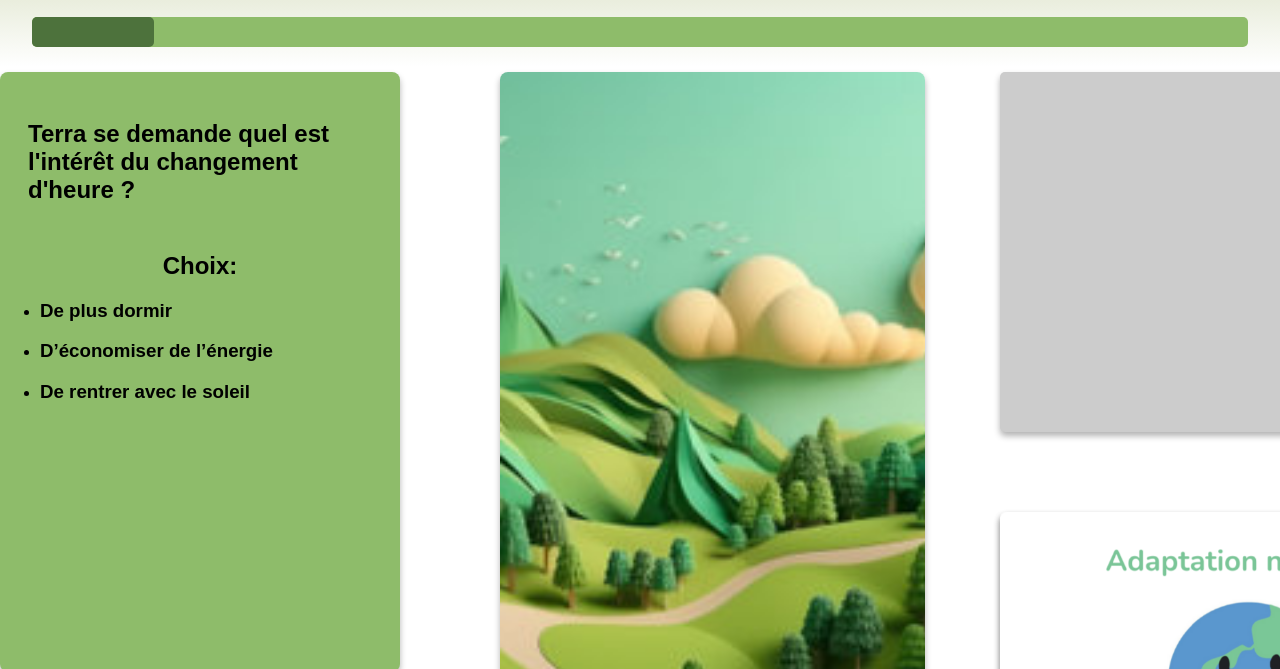
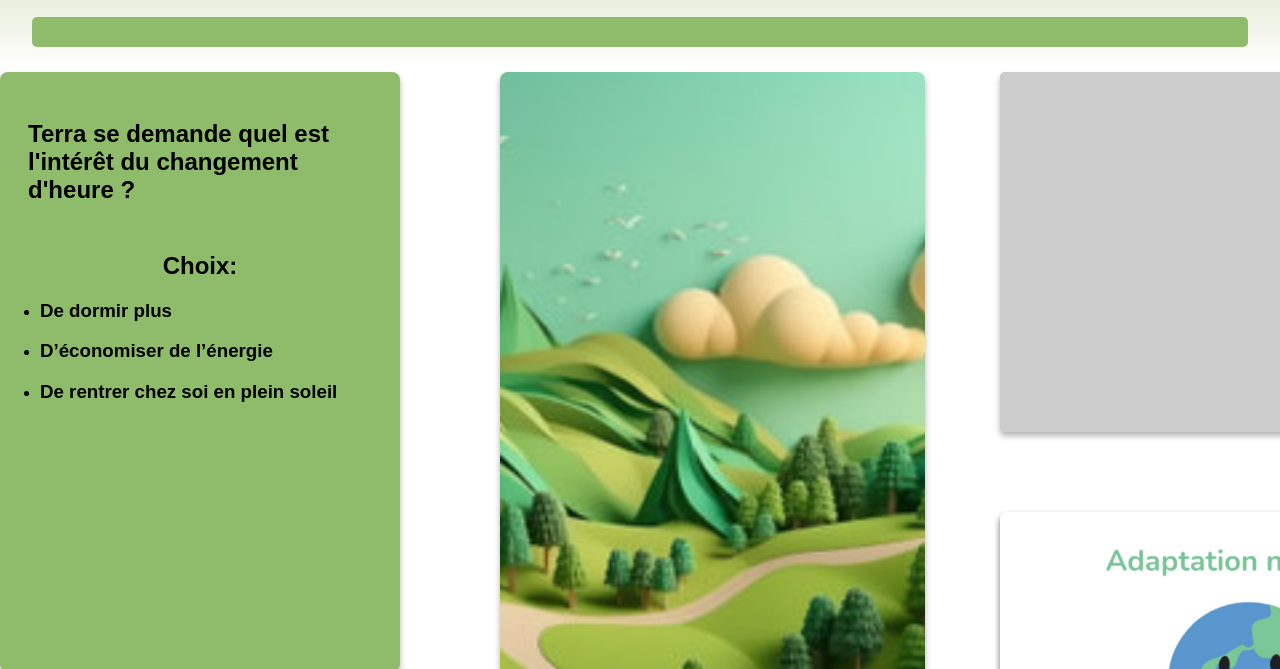
Before and after one commit to userwan777/Nuit-de-l-Info-2023, a plain HTML site: page html/accueil.html in a window 1280 px wide. Shown: the part 93-762 px from the top of the page. Drawn offline with Linux system fonts and the light colour scheme.

Commit message:
Corrections question + progress bar

```diff
--- a/css/accueil.css
+++ b/css/accueil.css
@@ -61,7 +61,7 @@ body {
 }
 #progress-bar {
     height: 100%;
-    width: 0;
+    width: 0%;
     border-radius: 5px;
     transition: width 0.3s ease;
 }
@@ -79,7 +79,6 @@ body {
 
 #question-container{
     margin-top: 5px;
-
     border-radius: 8px;
     box-shadow: 3px;
     max-width: 400px;
@@ -143,7 +142,6 @@ body {
     max-width: 800px;
     width: 500px;
     height: 800px;
-
 }
 
 .main-container{
--- a/js/script.js
+++ b/js/script.js
@@ -38,17 +38,23 @@ function init(){
 
 function updateProgressBar(percentage) {
 
-    // Mettre à jour la largeur de la barre de progression
-    progressBar.style.width = percentage + '%';
+    var sansPourcentage = parseFloat(progressBar.style.width) || 0;
+
+    sansPourcentage += parseFloat(percentage);
+
+    sansPourcentage = Math.min(100, Math.max(0, sansPourcentage));
+
+    progressBar.style.width = sansPourcentage + '%';
 
     // Mettre à jour la couleur de la barre de progression
 }
 
 // Exemple d'utilisation pour mettre à jour la progression
 // (vous pouvez appeler cette fonction avec le pourcentage de progression et la couleur souhaités)
-updateProgressBar(10);
+
 
 function chooseAnswer(number){
+    updateProgressBar(6.666667);
     displayNextQuestion();
 }
 
--- a/json/data.json
+++ b/json/data.json
@@ -6,7 +6,7 @@
       "answers": [
         {
           "id": 0,
-          "text": "De plus dormir",
+          "text": "De dormir plus",
           "Etat": [
             {
               "typeEtat": "CHAOS",
@@ -26,7 +26,7 @@
         },
         {
           "id": 2,
-          "text": "De rentrer avec le soleil",
+          "text": "De rentrer chez soi en plein soleil",
           "Etat": [
             {
               "typeEtat": "NEUTRE",
@@ -38,7 +38,7 @@
     },
     {
       "id": 1,
-      "text": "terra veut réchauffer de manière éfficace cette hiver, elle veut donc changer son chauffage fort en utilisation d'énergie fossile par une énergie renouvelable ! Quelle est le meilleur choix pour elle ?",
+      "text": "Terra veut se réchauffer de manière efficace cet hiver, elle veut donc remplacer son chauffage fort utilisant des énergies fossiles par une énergie renouvelable ! Quel est le meilleur choix pour elle ?",
       "answers": [
         {
           "id": 0,
@@ -52,7 +52,7 @@
         },
         {
           "id": 1,
-          "text": "Pompe à chaleur géothermique ",
+          "text": "Pompe à chaleur géothermique",
           "Etat": [
             {
               "typeEtat": "CHAOS",
@@ -62,7 +62,7 @@
         },
         {
           "id": 2,
-          "text": "système chauffage éolien",
+          "text": "Système chauffage éolien",
           "Etat": [
             {
               "typeEtat": "NEUTRE",
@@ -88,7 +88,7 @@
         },
         {
           "id": 1,
-          "text": "L’électricité qui provienne de ressources renouvelable, ne rejettent que peu ou pas de gaz à effet de serre. ",
+          "text": "L’électricité qui provient de ressources renouvelables ne rejette que peu ou pas de gaz à effet de serre.",
           "Etat": [
             {
               "typeEtat": "CHAOS",
@@ -98,7 +98,7 @@
         },
         {
           "id": 2,
-          "text": "L’électricité qui provienne de ressources renouvelable, ne rejettent que peu ou pas de gaz à effet de serre",
+          "text": "Réduire les émissions de CO2 est trop coûteux",
           "Etat": [
             {
               "typeEtat": "NEUTRE",
@@ -110,7 +110,7 @@
     },
     {
       "id": 3,
-      "text": "Terra se demande comment la réduction de l'abattage des forêts pourrait avoir des implications positives.",
+      "text": "Terra se demande comment la diminution de l'abattage des forêts pourrait avoir des implications positives.",
       "answers": [
         {
           "id": 0,
@@ -124,7 +124,7 @@
         },
         {
           "id": 1,
-          "text": "Mieux respirer",
+          "text": "De mieux respirer",
           "Etat": [
             {
               "typeEtat": "NEUTRE",
@@ -134,7 +134,7 @@
         },
         {
           "id": 2,
-          "text": "L’électricité qui provienne de ressources renouvelable, ne rejettent que peu ou pas de gaz à effet de serre",
+          "text": "De faire plus de feuilles",
           "Etat": [
             {
               "typeEtat": "CHAOS",
@@ -146,7 +146,7 @@
     },
     {
       "id": 4,
-      "text": "Terra se questionne sur les raisons pour lesquelles on recommande d'éviter l'usage des jets privés.",
+      "text": "Terra se questionne sur les raisons pour lesquelles on ne recommande pas l'usage des jets privés.",
       "answers": [
         {
           "id": 0,
@@ -170,7 +170,7 @@
         },
         {
           "id": 2,
-          "text": "Parce que c’est ça pollue autant qu’on avion pour un nombre réduit de passagers",
+          "text": "Parce que c’est ça pollue autant qu’un avion pour un nombre réduit de passagers",
           "Etat": [
             {
               "typeEtat": "IDEAL",
@@ -206,7 +206,7 @@
         },
         {
           "id": 2,
-          "text": "Parce que c’est ça pollue autant qu’on avion pour un nombre réduit de passagers",
+          "text": "Oui, pour en faire d'autres usages",
           "Etat": [
             {
               "typeEtat": "IDEAL",
@@ -268,7 +268,7 @@
         },
         {
           "id": 1,
-          "text": "Réduire l'utilisation de plastique à usage unique en optant pour des alternatives durables comme des sacs réutilisables.",
+          "text": "Réduire l'utilisation de plastiques à usage unique en optant pour des alternatives durables comme des sacs réutilisables.",
           "Etat": [
             {
               "typeEtat": "NEUTRE",
@@ -278,7 +278,7 @@
         },
         {
           "id": 2,
-          "text": "Encourager l'utilisation intensive de feux de cheminée pour le chauffage domestique, afin de ne pas utilisé d'électricité",
+          "text": "Encourager l'utilisation intensive de feux de cheminée pour le chauffage domestique, afin de ne pas utiliser d'électricité",
           "Etat": [
             {
               "typeEtat": "IDEAL",
@@ -294,7 +294,7 @@
       "answers": [
         {
           "id": 0,
-          "text": "De faire plus de feuille",
+          "text": "Pour ne pas s'abîmer la peau",
           "Etat": [
             {
               "typeEtat": "CHAOS",
@@ -304,7 +304,7 @@
         },
         {
           "id": 1,
-          "text": "Mieux respirer",
+          "text": "Pour réduire la facture mensuelle",
           "Etat": [
             {
               "typeEtat": "NEUTRE",
@@ -314,7 +314,7 @@
         },
         {
           "id": 2,
-          "text": "De libérer moins de carbone",
+          "text": "Pour gaspiller moins d'eau",
           "Etat": [
             {
               "typeEtat": "IDEAL",
@@ -366,7 +366,7 @@
       "answers": [
         {
           "id": 0,
-          "text": "L’évaporation de l’eau.",
+          "text": "L’évaporation de l’eau",
           "Etat": [
             {
               "typeEtat": "CHAOS",
@@ -376,7 +376,7 @@
         },
         {
           "id": 1,
-          "text": "Le Soleil.",
+          "text": "Le Soleil",
           "Etat": [
             {
               "typeEtat": "NEUTRE",
@@ -434,11 +434,11 @@
     },
     {
       "id": 12,
-      "text": "Terra veut s’acheter un nouveau t-shirt, mais elle se demande si cela serait respecter de l'environnement, à ton avis, combien faut t-il de litre pour faire un seul t-shirt ?",
+      "text": "Terra veut s’acheter un nouveau t-shirt, mais elle se demande si cela respecterait l'environnement, à ton avis, combien faut-il de litres d'eau pour faire un seul t-shirt ?",
       "answers": [
         {
           "id": 0,
-          "text": "15 a 30 l",
+          "text": "15 a 30 L",
           "Etat": [
             {
               "typeEtat": "CHAOS",
@@ -448,7 +448,7 @@
         },
         {
           "id": 1,
-          "text": "500 a 1000 l",
+          "text": "500 a 1000 L",
           "Etat": [
             {
               "typeEtat": "NEUTRE",
@@ -458,7 +458,7 @@
         },
         {
           "id": 2,
-          "text": "2500 à 3000 l",
+          "text": "2500 à 3000 L",
           "Etat": [
             {
               "typeEtat": "IDEAL",
@@ -467,9 +467,10 @@
           ]
         }
       ]
-    },{
+    },
+    {
       "id": 13,
-    "text": "Terra veut s’acheter un nouveau t-shirt, mais elle se demande si cela serait respecter de l'environnement, à ton avis, combien faut t-il de litre pour faire un seul t-shirt ?",
+      "text": "Terra veut s’acheter un nouveau t-shirt, mais elle se demande si cela serait respectueux de l'environnement, à ton avis, combien faut t-il de litre pour faire un seul t-shirt ?",
       "answers": [
         {
           "id": 0,
@@ -538,13 +539,14 @@
           ]
         }
       ]
-  },{
-    "id": 14,
-    "text": "Comment chacun de nous peut-il contribuer à la réduction de son empreinte carbone au quotidien ?",
+    },
+    {
+      "id": 15,
+      "text": "Terra souhaite se détendre et veut faire une activité mais elle se pose une question, laquelle dans ces trois choix, a-t-elle la plus grande empreinte carbonne ?",
       "answers": [
         {
           "id": 0,
-            "text": "Consommer plus de viande",
+          "text": "Télévision",
           "Etat": [
             {
               "typeEtat": "CHAOS",
@@ -554,77 +556,7 @@
         },
         {
           "id": 1,
-            "text": "Laisser les fenêtres ouvertes en hiver pour équilibrer les températures intérieure et extérieure",
-            "Etat": [
-                {
-                    "typeEtat": "NEUTRE",
-                    "Point": 0
-                }
-            ]
-        },
-        {
-            "id": 2,
-            "text": "Privilégier les transports en commun, le covoiturage ou le vélo pour réduire l'utilisation de la voiture individuelle. ",
-            "Etat": [
-                {
-                    "typeEtat": "IDEAL",
-                    "Point": 2.5
-                }
-            ]
-        }
-    ]
-  },{
-    "id": 15,
-    "text": "Terra souhaite se détendre et veut faire une activité mais elle se pose une question, laquelle dans ces trois choix, a-telle la plus grande empreinte carbonne ?",
-    "answers": [
-        {
-            "id": 0,
-            "text": "Télévisions",
-            "Etat": [
-                {
-                    "typeEtat": "CHAOS",
-                    "Point": -2.5
-                }
-            ]
-        },
-        {
-            "id": 1,
-            "text": "Jeu video console ",
-            "Etat": [
-                {
-                    "typeEtat": "NEUTRE",
-                    "Point": 0
-                }
-            ]
-        },
-        {
-            "id": 2,
-            "text": "Streaming",
-            "Etat": [
-                {
-                    "typeEtat": "IDEAL",
-                    "Point": 2.5
-                }
-            ]
-        }
-    ]
-  },{
-    "id": 16,
-    "text": "Terra souhaite se détendre et veut faire une activité mais elle se pose une question, laquelle dans ces trois choix, a-telle la plus grande empreinte carbonne ?",
-    "answers": [
-        {
-            "id": 0,
-            "text": "Télévisions",
-            "Etat": [
-                {
-                    "typeEtat": "CHAOS",
-                    "Point": -2.5
-                }
-            ]
-        },
-        {
-            "id": 1,
-            "text": "Jeu video console",
+          "text": "Console de jeux",
           "Etat": [
             {
               "typeEtat": "NEUTRE",
```
Lines whose indentation alone changed are shown as unchanged.
